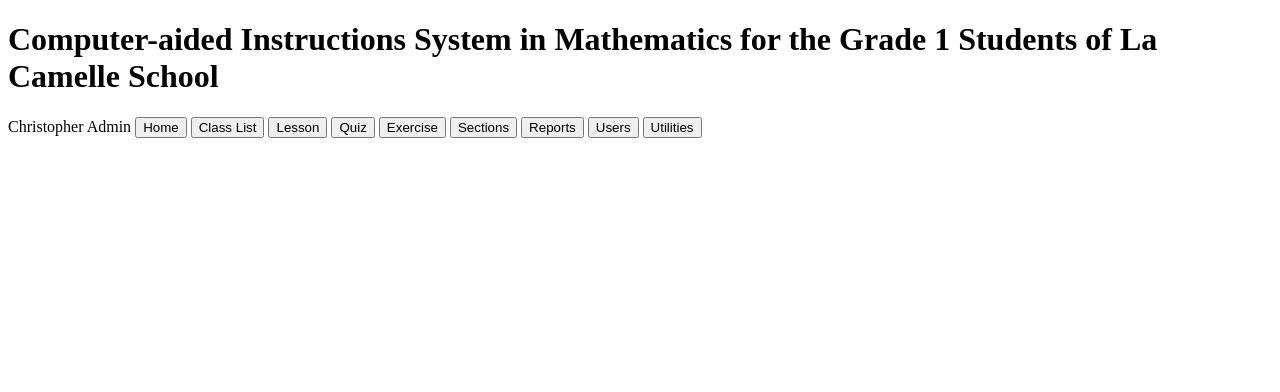
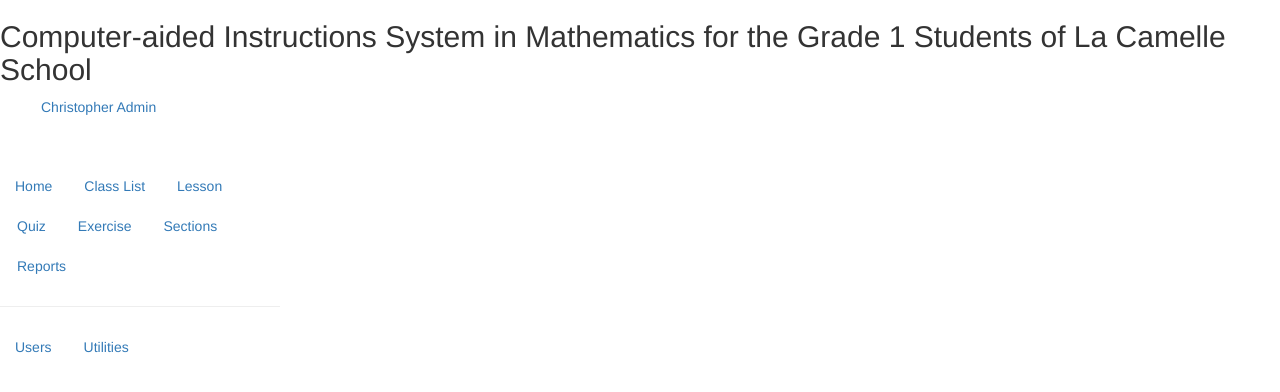
Before and after one commit to CPG19040/CPG19040, a Django app: page /CAI_Admin/home/ in a window 1280 px wide. Shown: the top 392 px of the page. Run offline with Django 4.2, Linux system fonts and the light colour scheme; some libraries are stand-ins or nearby versions.

Commit message:
Update Home.html

```diff
--- a/CAI_System/CAI_Admin/templates/Home.html
+++ b/CAI_System/CAI_Admin/templates/Home.html
@@ -3,24 +3,42 @@
 
 <head>
     <title>C.A.I. Admin</title>
+    <meta charset="utf-8">
+    <meta name="viewport" content="width=device-width, initial-scale=1">
+    <link rel="stylesheet" href="https://maxcdn.bootstrapcdn.com/bootstrap/3.4.1/css/bootstrap.min.css">
+    <script src="https://ajax.googleapis.com/ajax/libs/jquery/3.7.1/jquery.min.js"></script>
+    <script src="https://maxcdn.bootstrapcdn.com/bootstrap/3.4.1/js/bootstrap.min.js"></script>
 </head>
 
 <body>
 
-    <h1>Computer-aided Instructions System in Mathematics for the Grade 1 Students of La Camelle School</h1>
-    <a id="name">{{ name }}</a>
-    <a id="position">{{ position }}</a>
+    <h2 class="card-header">Computer-aided Instructions System in Mathematics for the Grade 1 Students of La Camelle School</h2>
 
-    <button id="btnHome">Home</button>
-    <button id="btnClassList">Class List</button>
-    <button id="btnLesson">Lesson</button>
-    <button id="btnQuiz">Quiz</button>
-    <button id="btnExercise">Exercise</button>
-    <button id="btnSections">Sections</button>
-    <button id="btnReports">Reports</button>
+    <header class="navbar navbar-expand navbar-dark flex-column flex-md-row bd-navbar">
+        <ul class="navbar-nav flex-row ml-md-auto d-none d-md-flex">
+            <a id="name">{{ name }}</a>
+            <a id="position">{{ position }}</a>
+        </ul>
+    </header>
 
-    <button id="btnReports">Users</button>
-    <button id="btnReports">Utilities</button>
+    <div class="d-flex flex-column flex-shrink-0 p-3 bg-light" style="width: 280px;">
+        <ul class="nav nav-pills flex-column mb-auto">
+            <li class="nav-item"><a id="btnHome" class="nav-link active" href="#" aria-current="page">Home</a></li>
+            <li class="nav-item"><a id="btnClassList" class="nav-link" aria-current="page">Class List</a></li>
+            <li class="nav-item"><a id="btnLesson" class="nav-link" aria-current="page">Lesson</a></li>
+            <li class="nav-item"><a id="btnQuiz" class="nav-link" aria-current="page">Quiz</a></li>
+            <li class="nav-item"><a id="btnExercise" class="nav-link" aria-current="page">Exercise</a></li>
+            <li class="nav-item"><a id="btnSections" class="nav-link" aria-current="page">Sections</a></li>
+            <li class="nav-item"><a id="btnReports" class="nav-link" aria-current="page">Reports</a></li>
+        </ul>
+
+        <hr>
+
+        <ul class="nav nav-pills flex-column mb-auto">
+            <li class="nav-item"><a id="btnReports" class="nav-link" aria-current="page">Users</a></li>
+            <li class="nav-item"><a id="btnReports" class="nav-link" aria-current="page">Utilities</a></li>
+        </ul>
+    </div>
 
 </body>
 
```
